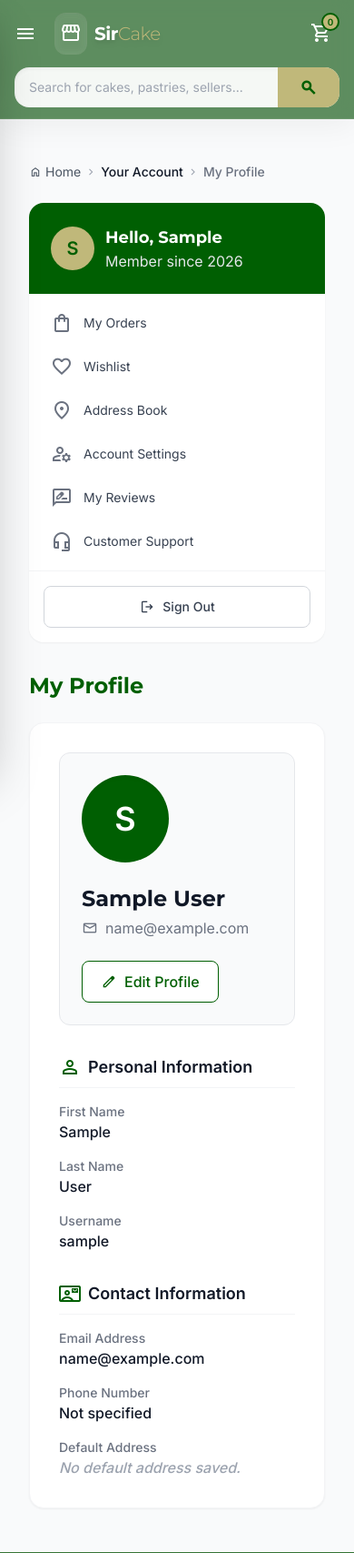
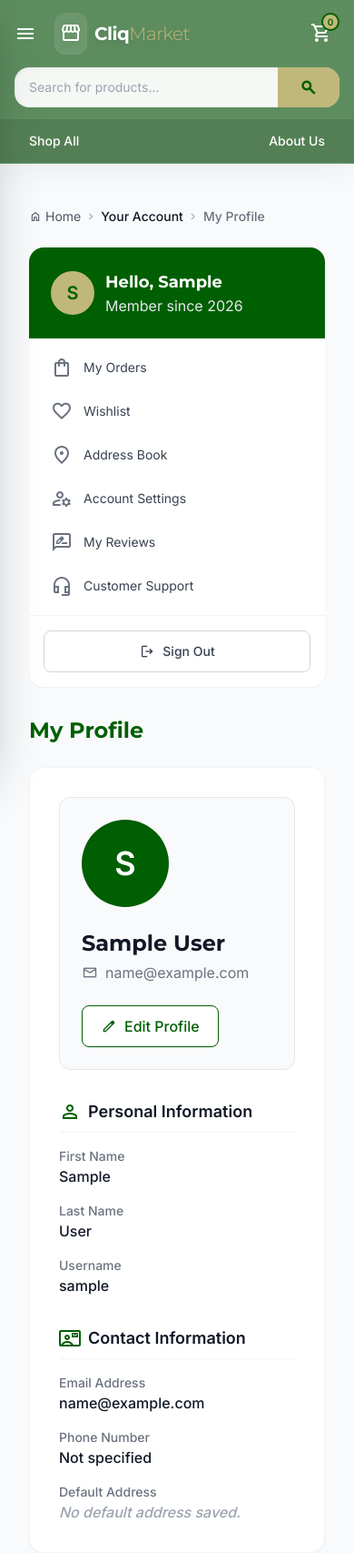
Before and after one commit to Abhiram918/E-commerce, a Django app: page /account/profile/ in a window 390 px wide. Shown: the top 1707 px of the page at 91% size. Run offline with Django 5.2, Linux system fonts and the light colour scheme; the visitor is signed in with stand-in values (Sample User, id 1); data comes from the database, SQL or seed files in the repository; data that the repository does not hold is empty; parts of the project's set-up code (start-up, migrations or seed data) failed here and were passed over; some libraries are stand-ins or nearby versions.

Commit message:
Navbar Fixed

```diff
--- a/templates/base/navbar.html
+++ b/templates/base/navbar.html
@@ -11,7 +11,7 @@
                 <div class="bg-white/20 p-1.5 rounded-xl backdrop-blur-sm group-hover:bg-white/30 transition-all shadow-inner">
                     <span class="material-symbols-outlined text-2xl md:text-3xl">storefront</span>
                 </div>
-                <h1 class="font-display text-xl md:text-2xl font-bold tracking-tight leading-none drop-shadow-md">Sir<span class="font-light text-accent">Cake</span></h1>
+                <h1 class="font-display text-xl md:text-2xl font-bold tracking-tight leading-none drop-shadow-md">Cliq<span class="font-light text-accent">Market</span></h1>
             </a>
         </div>
 
@@ -28,7 +28,7 @@
                 All <span class="material-symbols-outlined text-xs ml-1">arrow_drop_down</span>
             </button>
             <input class="flex-1 px-4 text-gray-800 text-sm md:text-base border-none focus:ring-0 placeholder-gray-400 bg-transparent"
-                placeholder="Search for cakes, pastries, sellers..." type="text" name="q" value="{{ request.GET.q|default:'' }}" />
+                placeholder="Search for products..." type="text" name="q" value="{{ request.GET.q|default:'' }}" />
             <button type="submit" class="bg-accent hover:bg-[#a8a065] px-6 flex items-center justify-center text-primary transition-colors">
                 <span class="material-symbols-outlined text-xl font-bold">search</span>
             </button>
@@ -73,13 +73,6 @@
                         </a>
                         {% endif %}
 
-                        {% if request.user.role == 'ADMIN' %}
-                        <div class="h-px bg-gray-100 my-2 mx-2"></div>
-                        <a href="{% url 'account:admin_dashboard' %}" class="flex items-center gap-3 px-3 py-2.5 text-sm font-bold text-primary hover:bg-primary/10 rounded-xl transition-colors">
-                            <span class="material-symbols-outlined text-[20px]">admin_panel_settings</span> Admin Dashboard
-                        </a>
-                        {% endif %}
-
                         <div class="h-px bg-gray-100 my-2 mx-2"></div>
                         <a href="{% url 'account:logout' %}" class="flex items-center gap-3 px-3 py-2.5 text-sm font-medium text-red-600 hover:bg-red-50 rounded-xl transition-colors">
                             <span class="material-symbols-outlined text-[20px]">logout</span> Logout
@@ -106,7 +99,7 @@
         </div>
     </div>
 
-    <div class="hidden lg:flex bg-black/10 border-t border-white/10" id="category-nav">
+    <div class="bg-black/10 border-t border-white/10 w-full" id="category-nav">
         <div class="max-w-screen-2xl mx-auto px-4 sm:px-6 md:px-8 py-2 flex items-center gap-2 overflow-x-auto no-scrollbar w-full">
             <a href="/products/" class="text-sm font-medium hover:bg-white/20 hover:shadow-glass px-4 py-1.5 rounded-full transition-all whitespace-nowrap">Shop All</a>
 
@@ -145,23 +138,17 @@
 </header>
 
 <div id="mobile-sidebar" class="fixed inset-y-0 left-0 w-[280px] bg-white/95 backdrop-blur-2xl z-[120] transform -translate-x-full transition-transform duration-300 ease-in-out shadow-2xl flex flex-col h-full border-r border-white/40">
-
     <div class="bg-primary text-white p-6 rounded-br-[40px] shadow-glass relative">
         <button type="button" onclick="toggleMobileMenu()" class="absolute top-4 right-4 p-2 bg-white/20 rounded-full hover:bg-white/30 transition-colors">
             <span class="material-symbols-outlined text-white">close</span>
         </button>
-
         <div class="flex items-center gap-3 mb-2">
             <div class="bg-white/20 p-2 rounded-2xl backdrop-blur-sm">
                 <span class="material-symbols-outlined text-3xl">account_circle</span>
             </div>
             <div>
                 <h2 class="font-bold text-lg leading-tight">
-                    {% if request.user.is_authenticated %}
-                        Hello, {{ request.user.first_name|default:request.user.username }}
-                    {% else %}
-                        Hello, Sign In
-                    {% endif %}
+                    {% if request.user.is_authenticated %}Hello, {{ request.user.first_name|default:request.user.username }}{% else %}Hello, Sign In{% endif %}
                 </h2>
                 {% if not request.user.is_authenticated %}
                 <a href="{% url 'account:login' %}" class="text-accent text-sm font-medium hover:underline">Login / Register</a>
@@ -169,30 +156,8 @@
             </div>
         </div>
     </div>
-
     <div class="flex-1 overflow-y-auto p-4 space-y-6">
-
-        <div>
-            <h3 class="text-xs font-bold text-gray-400 uppercase tracking-widest mb-3 px-2">Categories</h3>
-            <div class="space-y-1">
-                <a href="/products/" class="flex items-center justify-between px-4 py-3 rounded-xl hover:bg-gray-50 text-gray-800 font-medium transition-colors">
-                    Shop All
-                </a>
-                {% for cat in nav_categories %}
-                <div class="mobile-cat-group">
-                    <a href="/products/?category={{ cat.slug }}" class="flex items-center justify-between px-4 py-3 rounded-xl hover:bg-gray-50 text-gray-800 font-medium transition-colors">
-                        {{ cat.name }}
-                        {% if cat.subcategories.all %}
-                        <span class="material-symbols-outlined text-gray-400 text-sm">chevron_right</span>
-                        {% endif %}
-                    </a>
-                </div>
-                {% endfor %}
-            </div>
-        </div>
-
         {% if request.user.is_authenticated %}
-        <div class="h-px bg-gray-100 mx-2"></div>
         <div>
             <h3 class="text-xs font-bold text-gray-400 uppercase tracking-widest mb-3 px-2">My Account</h3>
             <div class="space-y-1">
@@ -213,7 +178,6 @@
             </div>
         </div>
         {% endif %}
-
         <div class="h-px bg-gray-100 mx-2"></div>
         <div class="pb-safe">
             {% if request.user.role != 'SELLER' and request.user.role != 'ADMIN' %}
@@ -221,7 +185,6 @@
                 <span class="material-symbols-outlined text-[20px]">store</span> Become a Seller
             </a>
             {% endif %}
-
             {% if request.user.is_authenticated %}
             <a href="{% url 'account:logout' %}" class="flex items-center gap-3 px-4 py-3 rounded-xl hover:bg-red-50 text-red-600 font-medium transition-colors">
                 <span class="material-symbols-outlined">logout</span> Sign Out
@@ -236,16 +199,12 @@
     var activeSlug = null;
     var hideTimer = null;
 
-    function getDropdown(slug) {
-        return document.getElementById('cat-drop-' + slug);
-    }
-
+    function getDropdown(slug) { return document.getElementById('cat-drop-' + slug); }
     function positionDropdown(triggerEl, drop) {
         var header = document.getElementById('category-nav');
         if (!header) return;
         var headerRect = header.getBoundingClientRect();
         var triggerRect = triggerEl.getBoundingClientRect();
-
         var left = triggerRect.left - headerRect.left;
         var maxLeft = headerRect.width - drop.offsetWidth - 16;
         drop.style.left = Math.max(16, Math.min(left, maxLeft)) + 'px';
@@ -274,15 +233,9 @@
         }, 150);
     };
 
-    window.catDropdownKeep = function (dropEl) {
-        clearTimeout(hideTimer);
-    };
-
+    window.catDropdownKeep = function (dropEl) { clearTimeout(hideTimer); };
     window.catDropdownHide2 = function (dropEl) {
-        hideTimer = setTimeout(function () {
-            dropEl.classList.add('hidden');
-            activeSlug = null;
-        }, 150);
+        hideTimer = setTimeout(function () { dropEl.classList.add('hidden'); activeSlug = null; }, 150);
     };
 })();
 </script>
```
